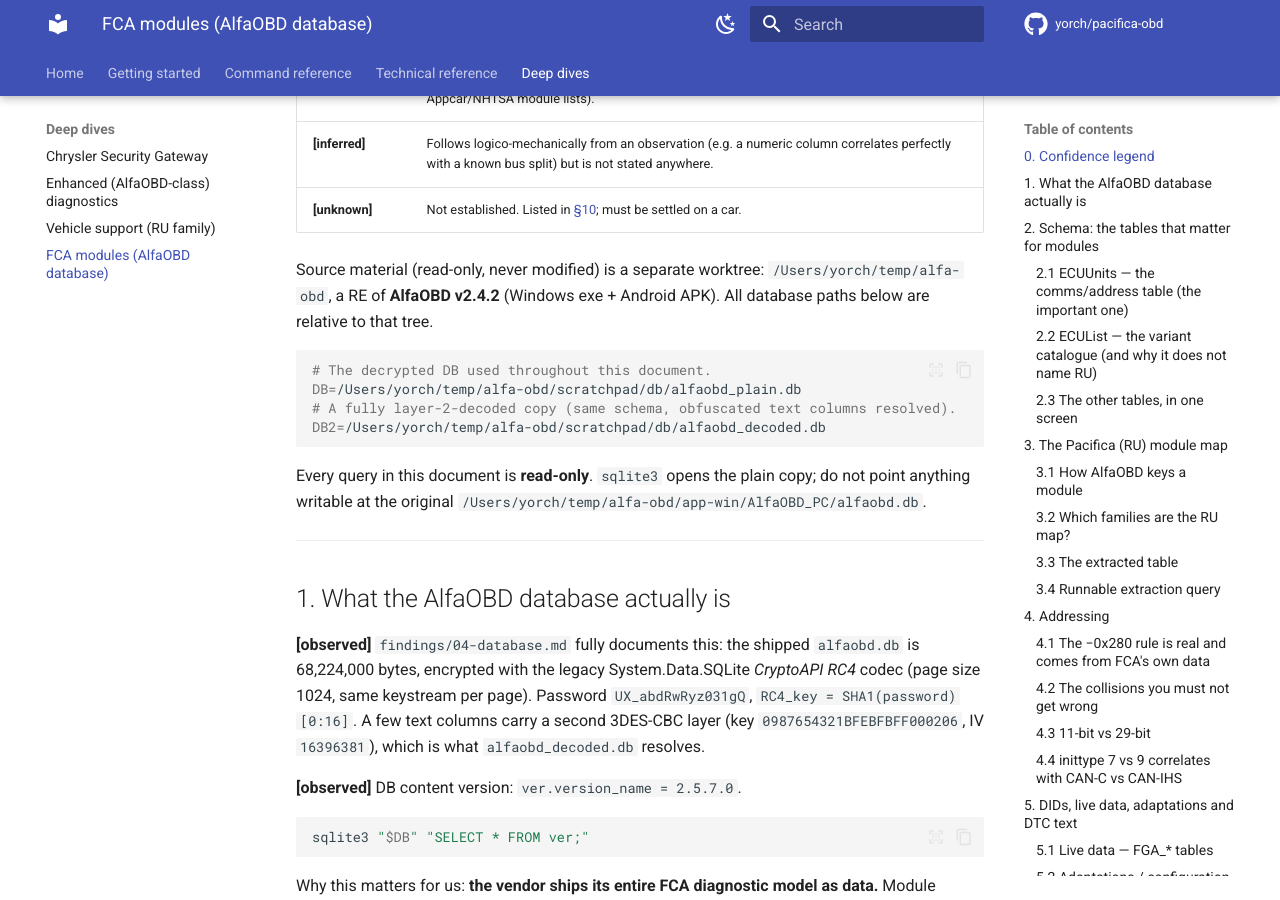
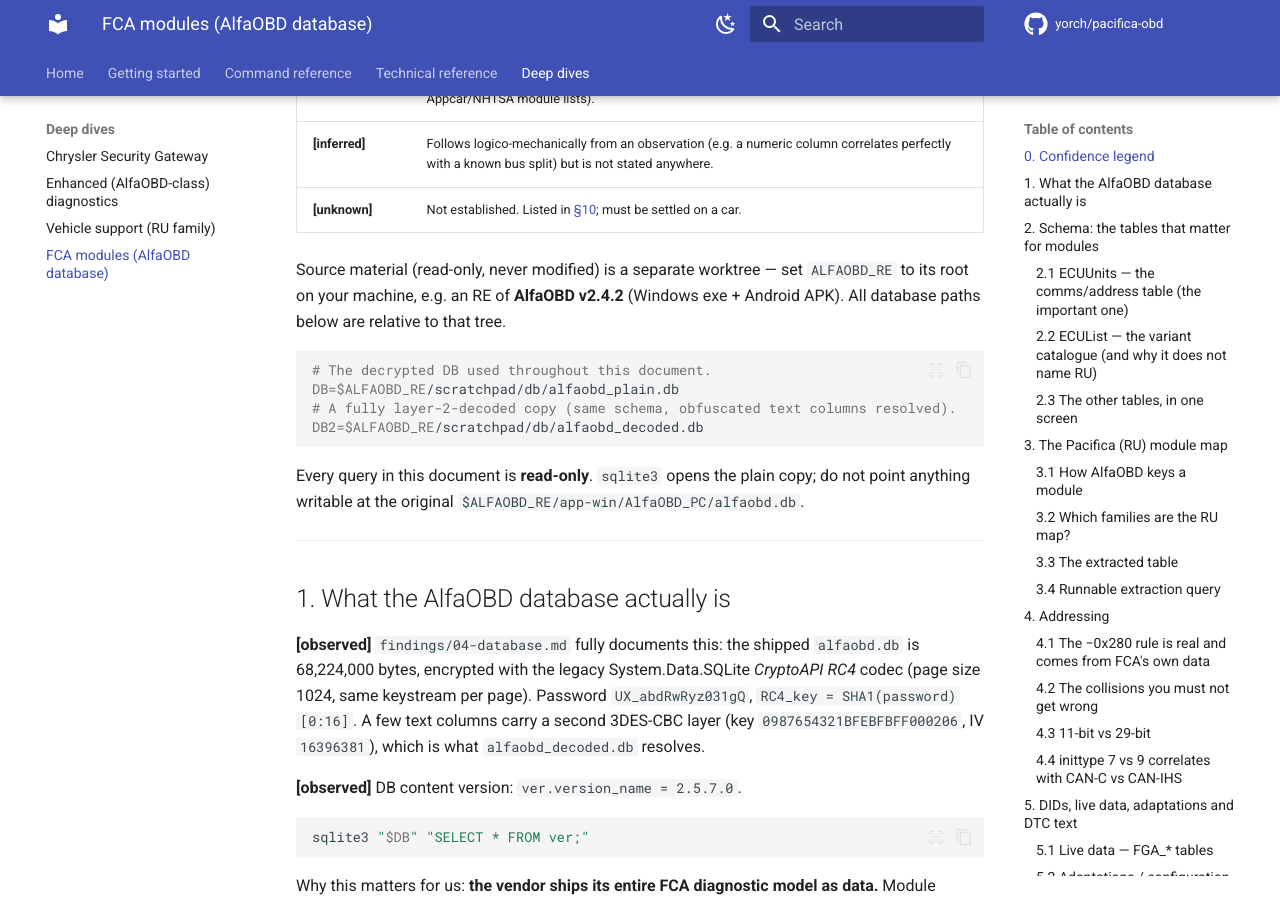
Before and after one commit to yorch/pacifica-obd, an MkDocs documentation site: the page built from docs/fca-modules.md, in a window 1280 px wide and 900 px high, scrolled down 710 px. Built offline with MkDocs 1.6.1 and Material for MkDocs 9.7.7, drawn with Linux system fonts in a browser that asks for light colours; comment, search, counter and statistics services are not loaded; some of the changed text lies outside the part shown.

Commit message:
docs: add vehicle-diagnostics skill; remove machine-specific paths
- .opencode/skills/vehicle-diagnostics: SKILL.md + references/protocol.md and
  references/troubleshooting.md, capturing the hard-won rules (flow control,
  addressing, STP presets, VIN via F190, SGW, PHEV detection), the read-first
  safety rules, the private-data policy, and how to research a DTC (NHTSA TSBs)
- generalize personal paths: no ~/code/pacifica-vehicle, no /Users/yorch/...;
  document the tool's data dir + env overrides instead, so the doc/skill works
  on any machine and reveals nothing about a specific machine

````diff
--- a/docs/fca-modules.md
+++ b/docs/fca-modules.md
@@ -29,20 +29,20 @@
 | **[inferred]** | Follows logico-mechanically from an observation (e.g. a numeric column correlates perfectly with a known bus split) but is not stated anywhere. |
 | **[unknown]** | Not established. Listed in [§10](#10-open-unknowns); must be settled on a car. |
 
-Source material (read-only, never modified) is a separate worktree:
-`/Users/yorch/temp/alfa-obd`, a RE of **AlfaOBD v2.4.2** (Windows exe + Android
-APK). All database paths below are relative to that tree.
+Source material (read-only, never modified) is a separate worktree — set
+`ALFAOBD_RE` to its root on your machine, e.g. an RE of **AlfaOBD v2.4.2**
+(Windows exe + Android APK). All database paths below are relative to that tree.
 
 ```sh
 # The decrypted DB used throughout this document.
-DB=/Users/yorch/temp/alfa-obd/scratchpad/db/alfaobd_plain.db
+DB=$ALFAOBD_RE/scratchpad/db/alfaobd_plain.db
 # A fully layer-2-decoded copy (same schema, obfuscated text columns resolved).
-DB2=/Users/yorch/temp/alfa-obd/scratchpad/db/alfaobd_decoded.db
+DB2=$ALFAOBD_RE/scratchpad/db/alfaobd_decoded.db
 ```
 
 Every query in this document is **read-only**. `sqlite3` opens the plain copy;
 do not point anything writable at the original
-`/Users/yorch/temp/alfa-obd/app-win/AlfaOBD_PC/alfaobd.db`.
+`$ALFAOBD_RE/app-win/AlfaOBD_PC/alfaobd.db`.
 
 ---
 
@@ -163,7 +163,7 @@
 The brand columns carry **comma-delimited model-code lists**. The model-code
 table is recoverable from the Android build:
 
-**[observed]** `/Users/yorch/temp/alfa-obd/analysis/jadx_out/sources/com/AlfaOBD/AlfaOBD/j8.java`
+**[observed]** `$ALFAOBD_RE/analysis/jadx_out/sources/com/AlfaOBD/AlfaOBD/j8.java`
 line 15 (`f4827c`) is the FCA vehicle-line table:
 
 ```
@@ -352,7 +352,7 @@
 ### 3.4 Runnable extraction query
 
 ```sh
-DB=/Users/yorch/temp/alfa-obd/scratchpad/db/alfaobd_plain.db
+DB=$ALFAOBD_RE/scratchpad/db/alfaobd_plain.db
 
 # Pacifica-family (PowerNet) module map with the response rule made explicit.
 # NB: use GLOB, not LIKE '%[_]PN' — in SQLite LIKE has no bracket classes,
@@ -658,12 +658,12 @@
 
 ### 6.1 The algorithms are shipped, named, and countable
 
-**[observed]** `/Users/yorch/temp/alfa-obd/scratchpad/named/AlfaOBDKeys.cs`
+**[observed]** `$ALFAOBD_RE/scratchpad/named/AlfaOBDKeys.cs`
 (11,291 lines; identical to `scratchpad/dec/ad.cs`, only identifiers renamed)
 contains **833 `CalculateKey*` functions**, **388 of them tagged `_PN`**:
 
 ```sh
-cd /Users/yorch/temp/alfa-obd
+cd $ALFAOBD_RE
 grep -o "CalculateKey[A-Za-z0-9_]*" scratchpad/named/AlfaOBDKeys.cs | sort -u | wc -l   # 833
 grep -o "CalculateKey.*_PN_[A-Za-z0-9_]*" scratchpad/named/AlfaOBDKeys.cs | sort -u | wc -l  # 388
 ```
@@ -1156,9 +1156,9 @@
 
 **Database** (read-only, never modified):
 
-- `/Users/yorch/temp/alfa-obd/app-win/AlfaOBD_PC/alfaobd.db` — shipped, encrypted
-- `/Users/yorch/temp/alfa-obd/scratchpad/db/alfaobd_plain.db` — RC4-decrypted (used above)
-- `/Users/yorch/temp/alfa-obd/scratchpad/db/alfaobd_decoded.db` — + layer-2 3DES decoded
+- `$ALFAOBD_RE/app-win/AlfaOBD_PC/alfaobd.db` — shipped, encrypted
+- `$ALFAOBD_RE/scratchpad/db/alfaobd_plain.db` — RC4-decrypted (used above)
+- `$ALFAOBD_RE/scratchpad/db/alfaobd_decoded.db` — + layer-2 3DES decoded
 - Decode tooling: `tools/decrypt_db.py`, `tools/decrypt_layer2.py`, `tools/decstrings.py`
 
 **Source** (decompiled / renamed):
````
Also changed, not shown: .opencode/skills/vehicle-diagnostics/SKILL.md (added, +93 -0 lines), .opencode/skills/vehicle-diagnostics/references/protocol.md (added, +116 -0 lines), .opencode/skills/vehicle-diagnostics/references/troubleshooting.md (added, +69 -0 lines), AGENTS.md (+3 -2 lines), README.md (+2 -2 lines).
